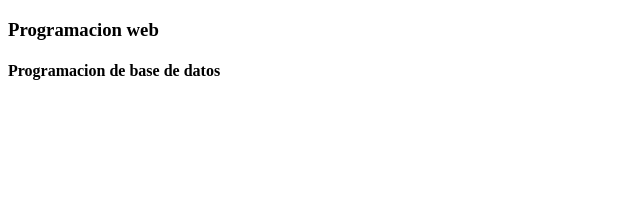
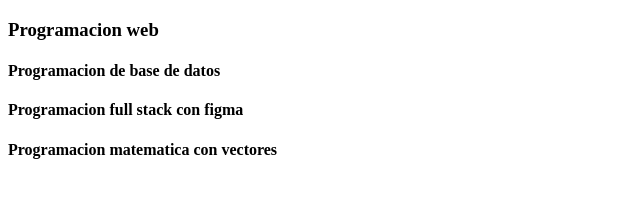
Before and after one commit to ValerioPaulo/aprenderGit, a plain HTML site: page index.html in a window 1280 px wide. Shown: the whole page, without its empty margins (0-640 px from the left). Drawn offline with Linux system fonts and the light colour scheme.

Commit message:
se agrega linea 11 y 12

```diff
--- a/index.html
+++ b/index.html
@@ -8,5 +8,7 @@
 <body>
     <h3>Programacion web</h3>
     <h4>Programacion de base de datos</h4>
+    <h4>Programacion full stack con figma</h4>
+    <h4>Programacion matematica con vectores</h4>
 </body>
 </html>
```
